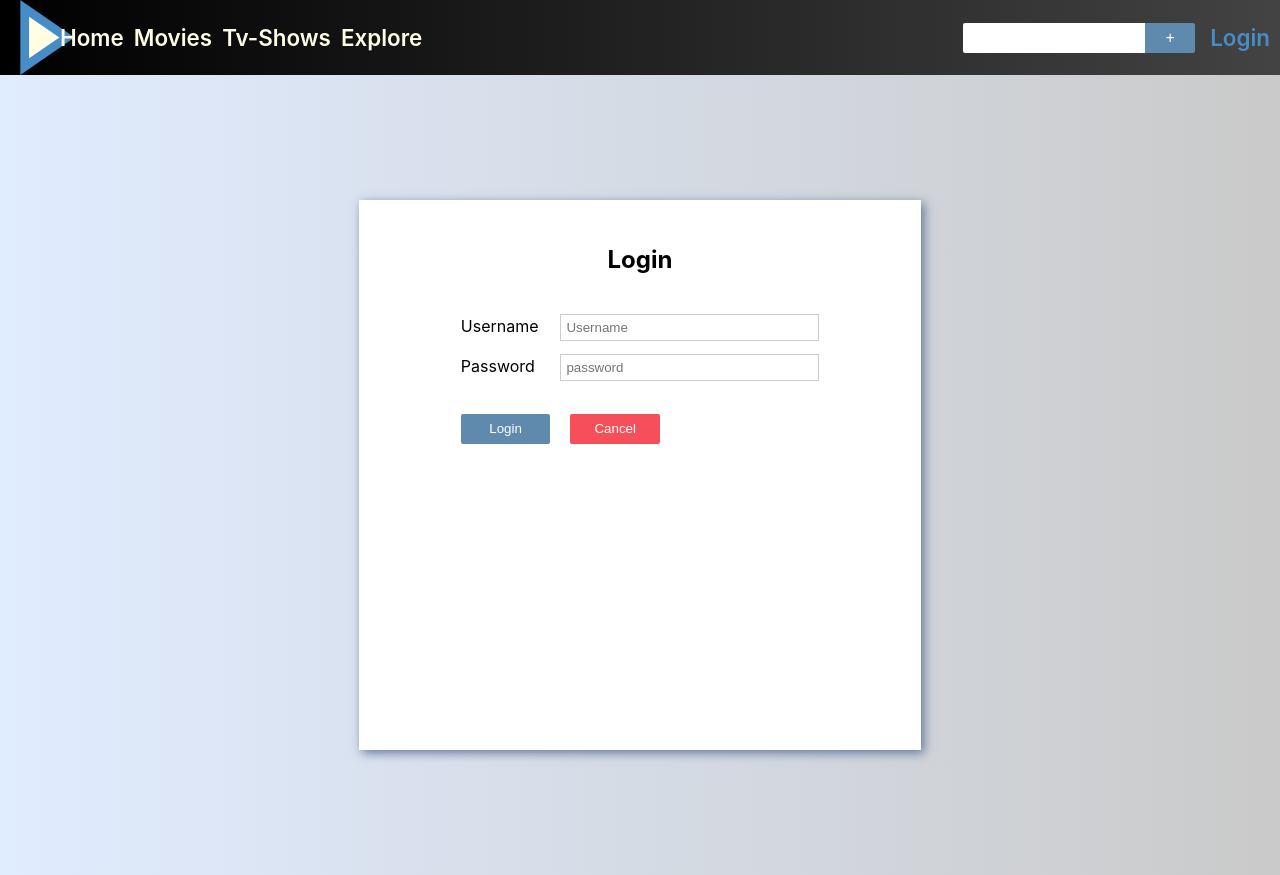
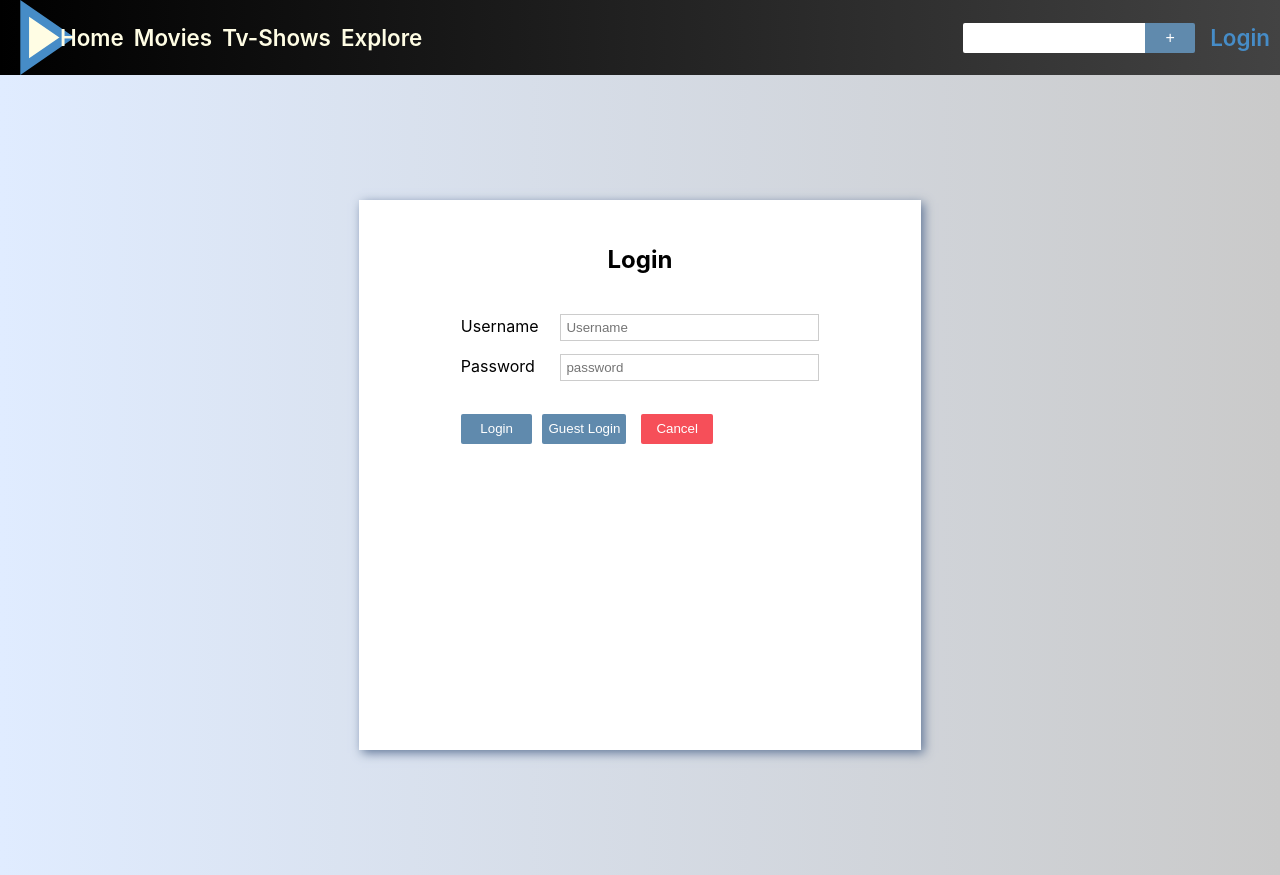
Before and after one commit to AldwinBenitez16/flixOld, a React (Create React App) app: page /login in a window 1280 px wide. Built offline with nearby package versions, Linux system fonts and the light colour scheme; no server answers.

Commit message:
Adds Redirect for guest and connect fetchGustSessionID actions

```diff
--- a/src/components/Authentication/Authentication.js
+++ b/src/components/Authentication/Authentication.js
@@ -81,10 +81,17 @@ class Authentication extends Component {
         this.props.history.push('/home');
     };
 
+    guestLoginHandler = () => {
+        this.props.onFetchGuestLogin();
+    };
+
     render() {
         let redirect = null;
         if(this.props.isAuth) {
             redirect = <Redirect to='/user' />;
+        }
+        if(this.props.isGuest) {
+            redirect = <Redirect to='/home'/>;
         }
         const loginFormArray = [];
         for(let key in this.state.loginForm) {
@@ -123,6 +130,11 @@ class Authentication extends Component {
                             action="Login"
                             clicked={this.loginHandler}>Login</Button>
                         <Button
+                            addClass={[styles.Guest]}
+                            type="Success"
+                            action="Guest Login"
+                            clicked={this.guestLoginHandler}>Guest Login</Button>
+                        <Button
                             addClass={[]}
                             type="Danger"
                             action="Cancel"
@@ -138,6 +150,7 @@ const mapStateToProps = state => {
     return {
         auth: state.auth,
         isAuth: state.auth.authenticated,
+        isGuest: state.auth.guestAuth,
         loading: state.auth.loading,
         error: state.auth.error
     };
@@ -146,7 +159,8 @@ const mapStateToProps = state => {
 const mapDispatchToProps = dispatch => {
     return {
         fetchToken: () => dispatch(actions.fetchToken()),
-        fetchSessionId: (token, username, password) => dispatch(actions.fetchSessionId(token, username, password))
+        fetchSessionId: (token, username, password) => dispatch(actions.fetchSessionId(token, username, password)),
+        onFetchGuestLogin: () => dispatch(actions.fetchGuestSessionID())
     };
 };
 
--- a/src/components/Authentication/Authentication.module.css
+++ b/src/components/Authentication/Authentication.module.css
@@ -50,10 +50,14 @@
 }
 
 .Controls button {
-    width: 25%;
+    width: 20%;
     height: 30px;
 }
 
 .Controls button:last-child {
-    margin-left: 10px;
+    margin-left: 5px;
 }
+
+.Guest {
+    min-width: fit-content;
+}
```
